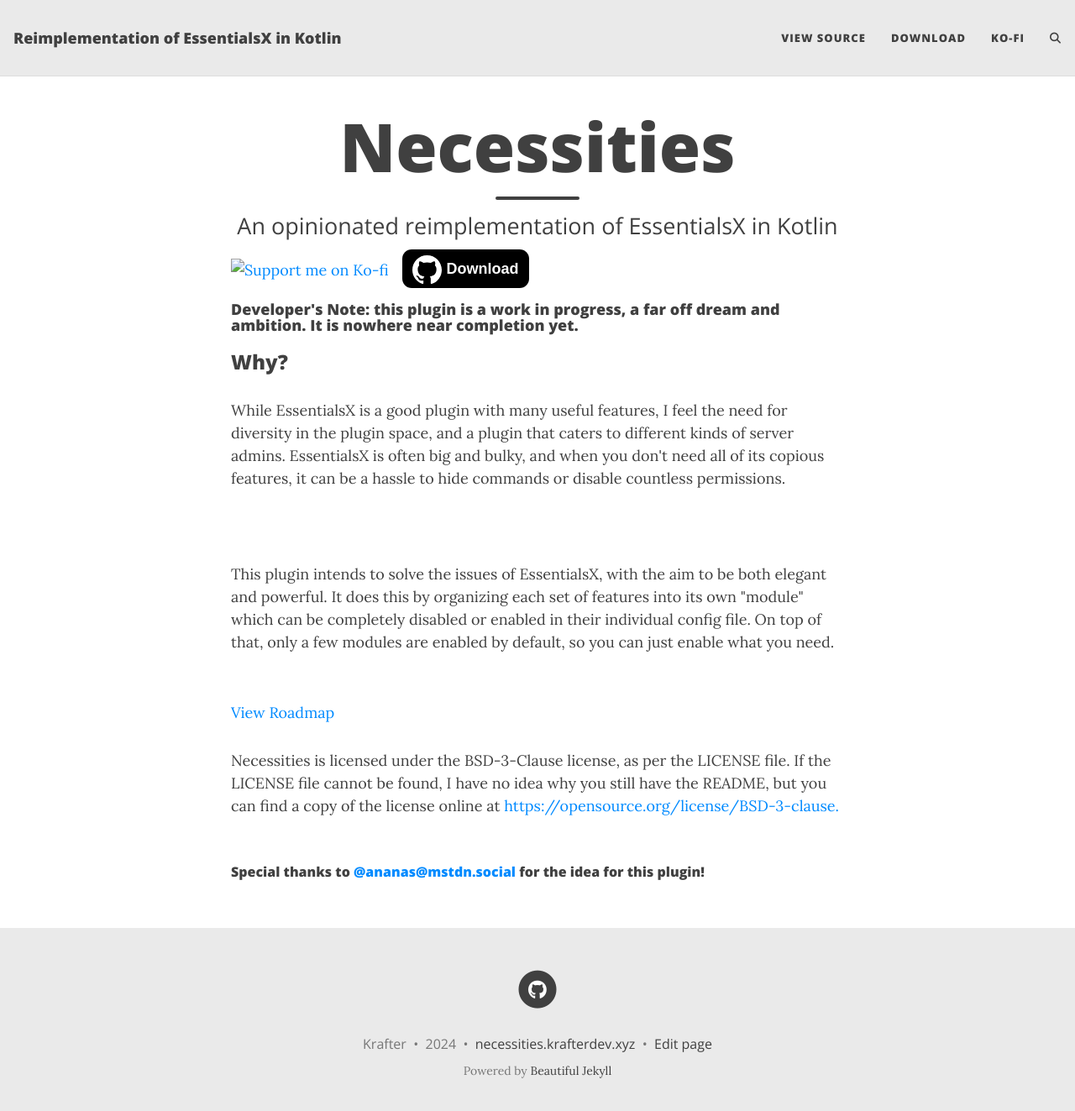
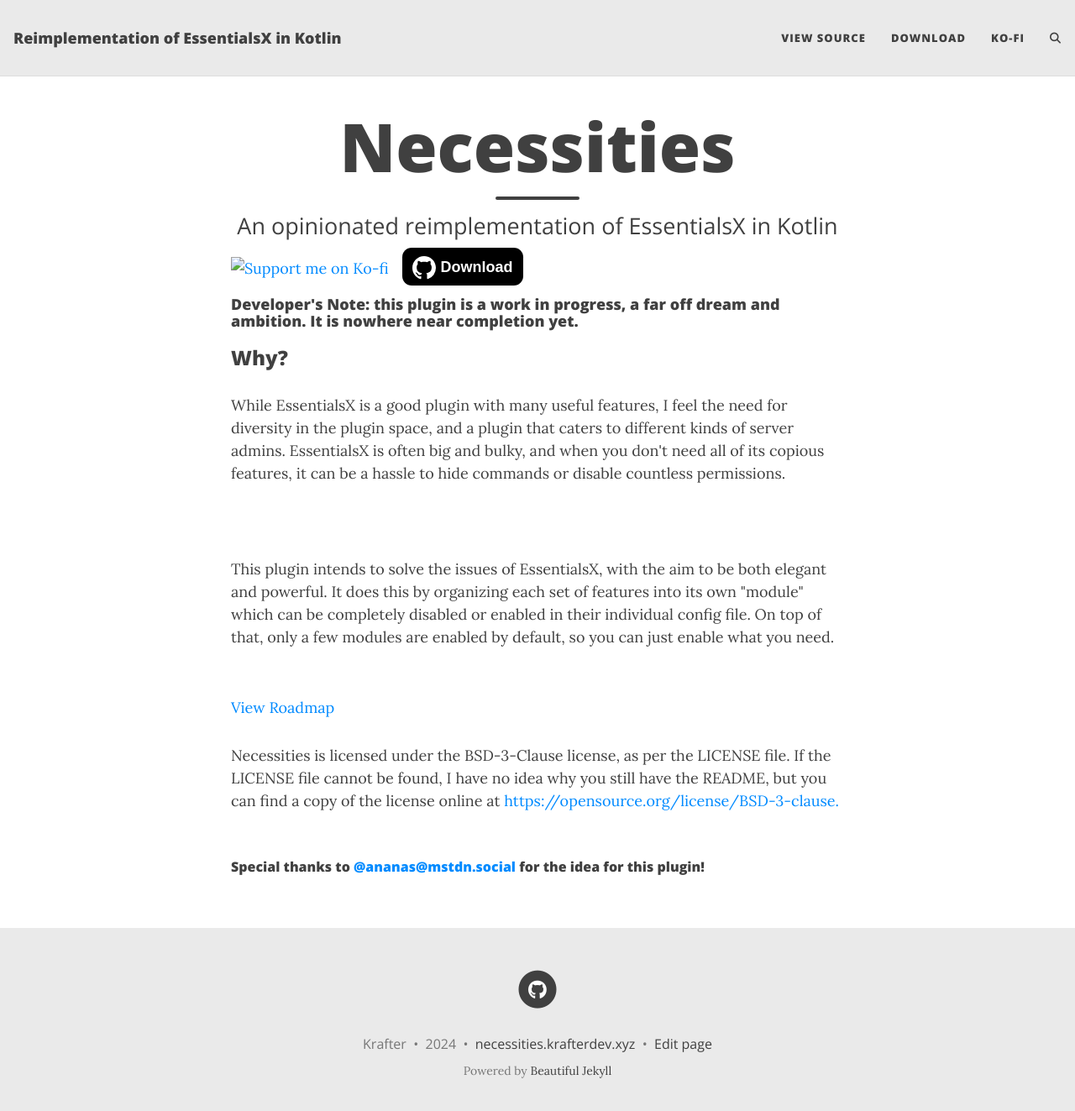
Before and after one commit to TheKrafter/NecessitiesWebpage, a Jekyll site: the page built from index.html, in a window 1280 px wide and 1336 px high. Shown: the top 1323 px of the window at 84% size. Built offline with Jekyll 4.4.1, drawn with Linux system fonts in a browser that asks for light colours; comment, search, counter and statistics services are not loaded.

Commit message:
Update index.html

```diff
--- a/index.html
+++ b/index.html
@@ -4,7 +4,7 @@
 subtitle: An opinionated reimplementation of EssentialsX in Kotlin
 ---
 
-<a href="https://ko-fi.com/G2G5DO1DO"><img src="https://ko-fi.com/img/githubbutton_sm.svg" alt="Support me on Ko-fi" height="40"></a><a style="border-radius: 0.7rem; background-color: black; color: white; text-decoration: none; font-family: Arial, Helvetica, sans-serif; font-weight: 600; padding: 0.8rem; margin-inline: 1rem;" href="https://github.com/TheKrafter/Necessities/releases/latest"><svg xmlns="http://www.w3.org/2000/svg" width="35" height="35" fill="currentColor" class="bi bi-github" viewBox="0 0 16 16"><path d="M8 0C3.58 0 0 3.58 0 8c0 3.54 2.29 6.53 5.47 7.59.4.07.55-.17.55-.38 0-.19-.01-.82-.01-1.49-2.01.37-2.53-.49-2.69-.94-.09-.23-.48-.94-.82-1.13-.28-.15-.68-.52-.01-.53.63-.01 1.08.58 1.23.82.72 1.21 1.87.87 2.33.66.07-.52.28-.87.51-1.07-1.78-.2-3.64-.89-3.64-3.95 0-.87.31-1.59.82-2.15-.08-.2-.36-1.02.08-2.12 0 0 .67-.21 2.2.82.64-.18 1.32-.27 2-.27s1.36.09 2 .27c1.53-1.04 2.2-.82 2.2-.82.44 1.1.16 1.92.08 2.12.51.56.82 1.27.82 2.15 0 3.07-1.87 3.75-3.65 3.95.29.25.54.73.54 1.48 0 1.07-.01 1.93-.01 2.2 0 .21.15.46.55.38A8.01 8.01 0 0 0 16 8c0-4.42-3.58-8-8-8"/></svg> Download</a>
+<a href="https://ko-fi.com/G2G5DO1DO"><img src="https://ko-fi.com/img/githubbutton_sm.svg" alt="Support me on Ko-fi" height="40"></a><a style="border-radius: 0.7rem; background-color: black; color: white; text-decoration: none; font-family: Arial, Helvetica, sans-serif; font-weight: 600; padding: 0.8rem; margin-inline: 1rem;" href="https://github.com/TheKrafter/Necessities/releases/latest"><svg xmlns="http://www.w3.org/2000/svg" width="28" height="28" fill="currentColor" class="bi bi-github" viewBox="0 0 16 16"><path d="M8 0C3.58 0 0 3.58 0 8c0 3.54 2.29 6.53 5.47 7.59.4.07.55-.17.55-.38 0-.19-.01-.82-.01-1.49-2.01.37-2.53-.49-2.69-.94-.09-.23-.48-.94-.82-1.13-.28-.15-.68-.52-.01-.53.63-.01 1.08.58 1.23.82.72 1.21 1.87.87 2.33.66.07-.52.28-.87.51-1.07-1.78-.2-3.64-.89-3.64-3.95 0-.87.31-1.59.82-2.15-.08-.2-.36-1.02.08-2.12 0 0 .67-.21 2.2.82.64-.18 1.32-.27 2-.27s1.36.09 2 .27c1.53-1.04 2.2-.82 2.2-.82.44 1.1.16 1.92.08 2.12.51.56.82 1.27.82 2.15 0 3.07-1.87 3.75-3.65 3.95.29.25.54.73.54 1.48 0 1.07-.01 1.93-.01 2.2 0 .21.15.46.55.38A8.01 8.01 0 0 0 16 8c0-4.42-3.58-8-8-8"/></svg> Download</a>
 
 <h4>Developer's Note: this plugin is a work in progress, a far off dream and ambition. It is nowhere near completion yet.</h4>
 
```
